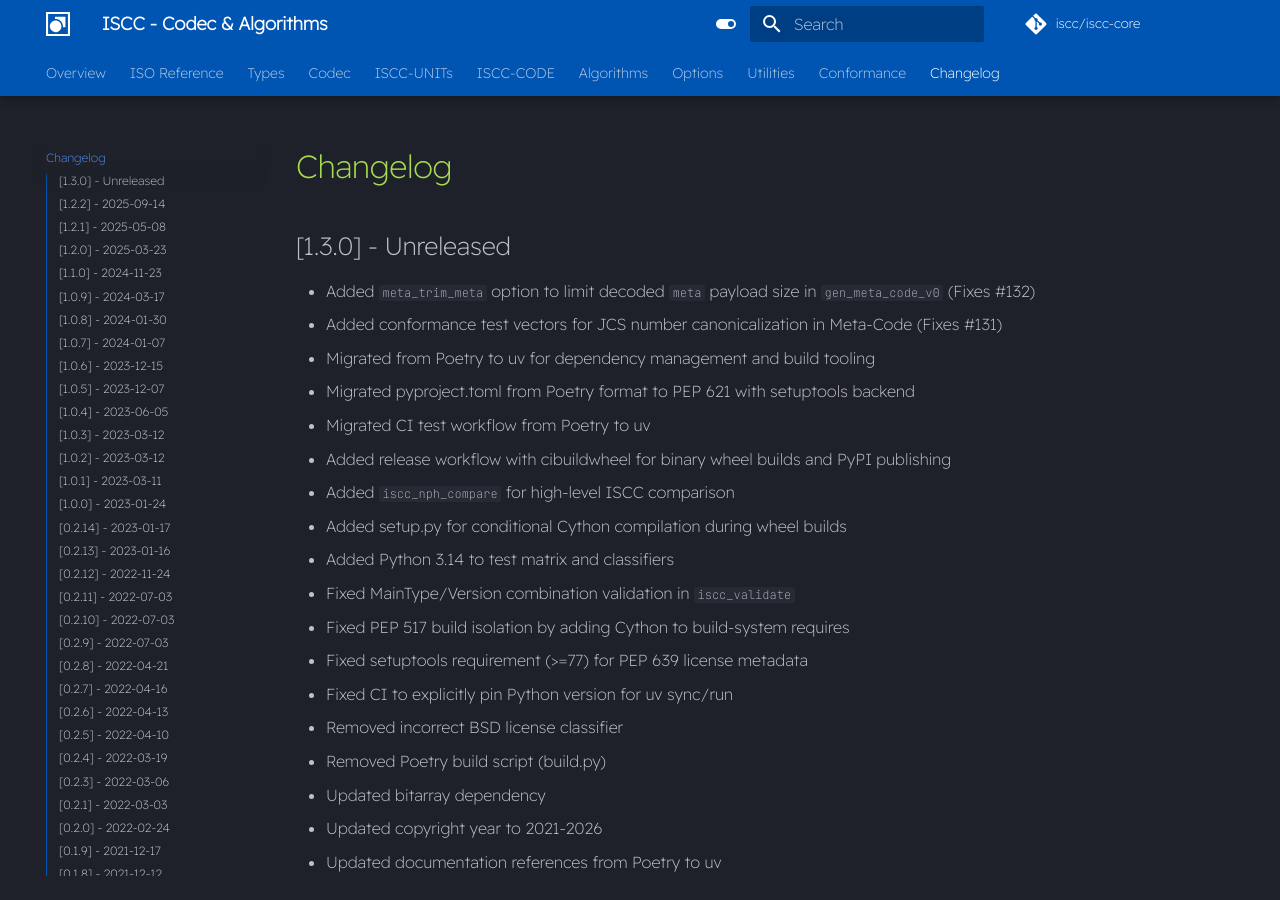
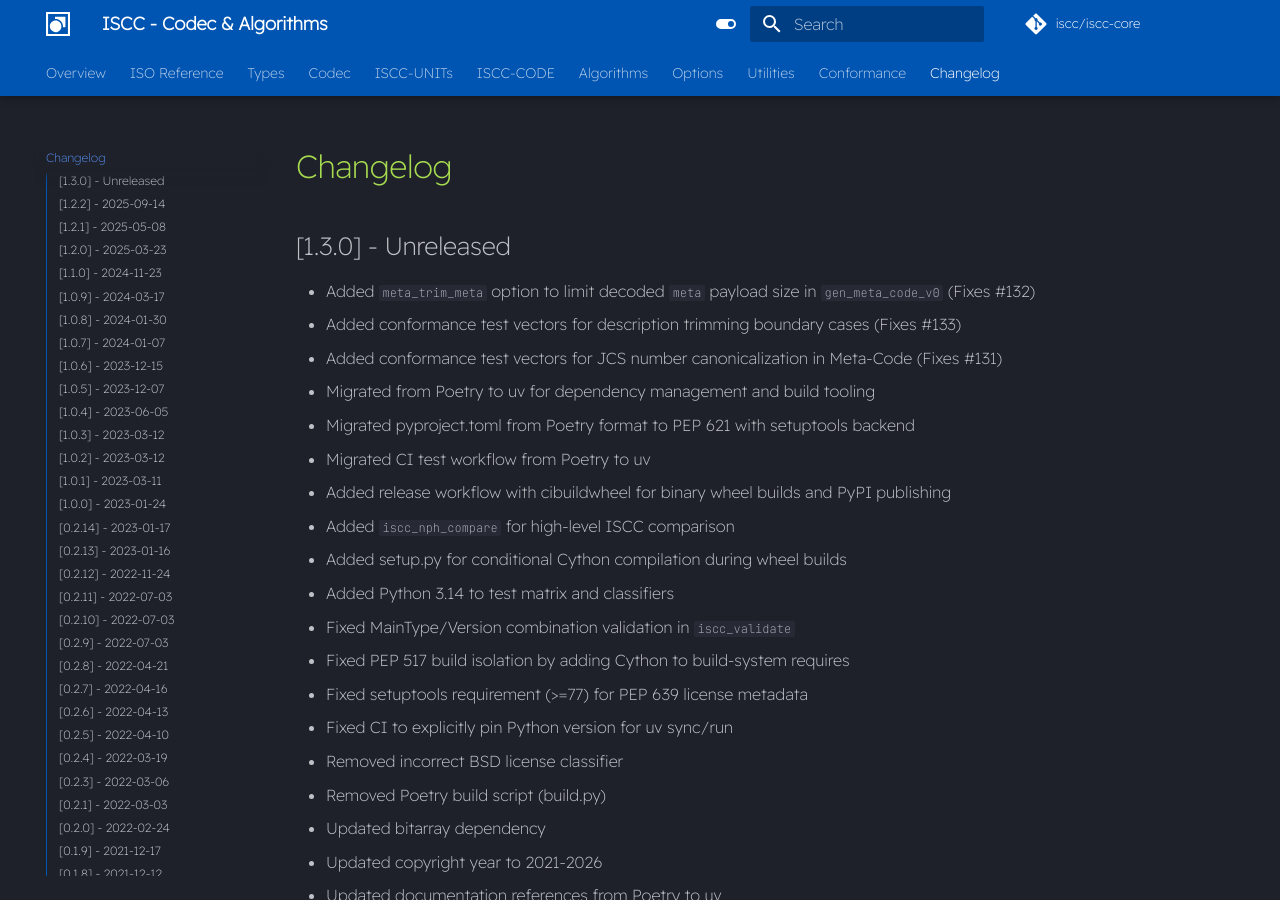
Before and after one commit to iscc/iscc-core, an MkDocs documentation site: the page built from docs/changelog.md, in a window 1280 px wide and 900 px high. Built offline with MkDocs 1.6.1 and Material for MkDocs 9.7.7, drawn with Linux system fonts in a browser that asks for light colours; comment, search, counter and statistics services are not loaded.

Commit message:
test(conformance): add description trimming boundary vectors (Fixes #133)
Add conformance test vectors for description trimming at the 4096-byte
boundary: ASCII text (test_0019) and multi-byte UTF-8 (test_0020).

```diff
--- a/docs/changelog.md
+++ b/docs/changelog.md
@@ -3,6 +3,7 @@
 ## [1.3.0] - Unreleased
 
 - Added `meta_trim_meta` option to limit decoded `meta` payload size in `gen_meta_code_v0` (Fixes #132)
+- Added conformance test vectors for description trimming boundary cases (Fixes #133)
 - Added conformance test vectors for JCS number canonicalization in Meta-Code (Fixes #131)
 - Migrated from Poetry to uv for dependency management and build tooling
 - Migrated pyproject.toml from Poetry format to PEP 621 with setuptools backend
```
Also changed, not shown: CHANGELOG.md (+1 -0 lines), 2 other files.
